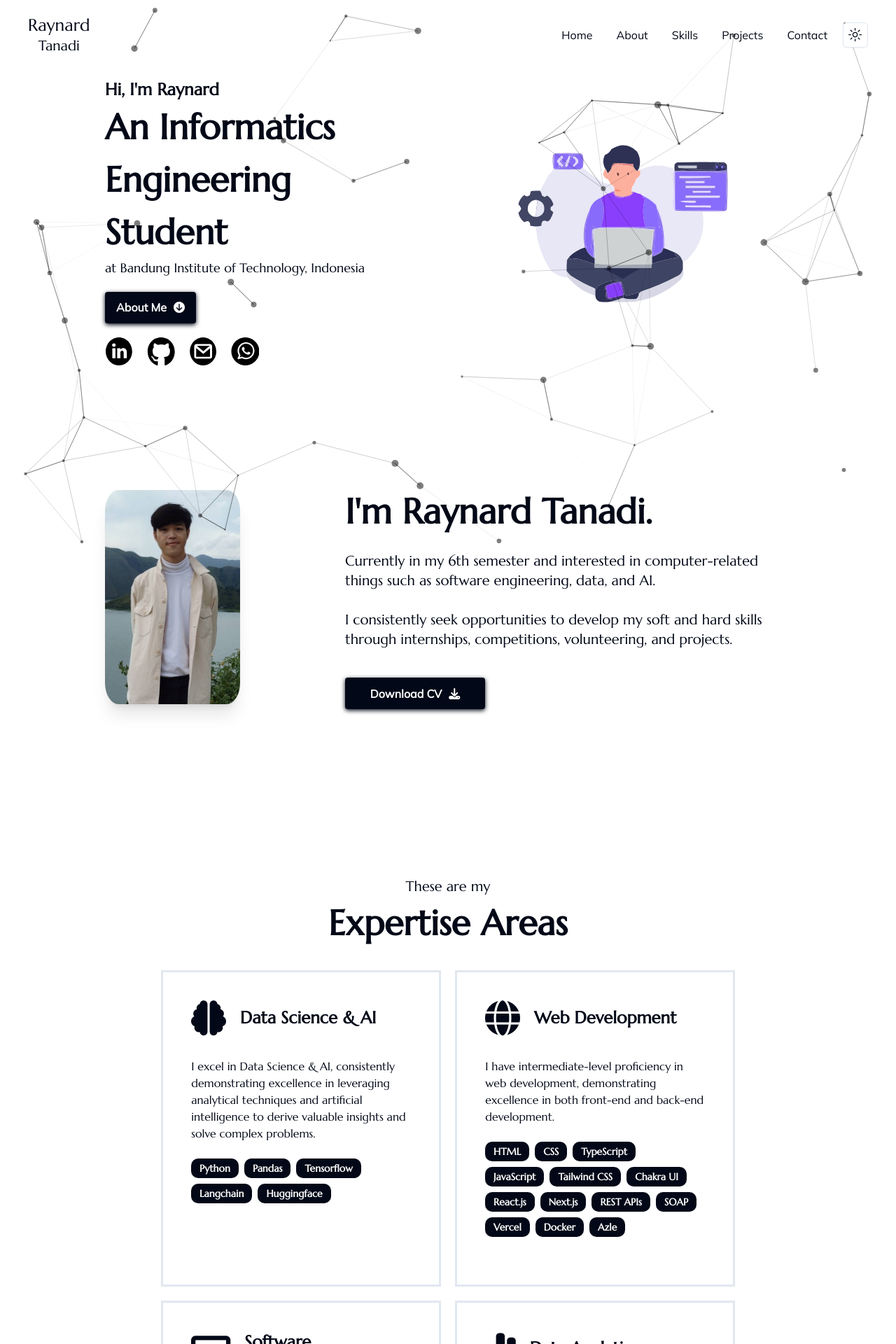
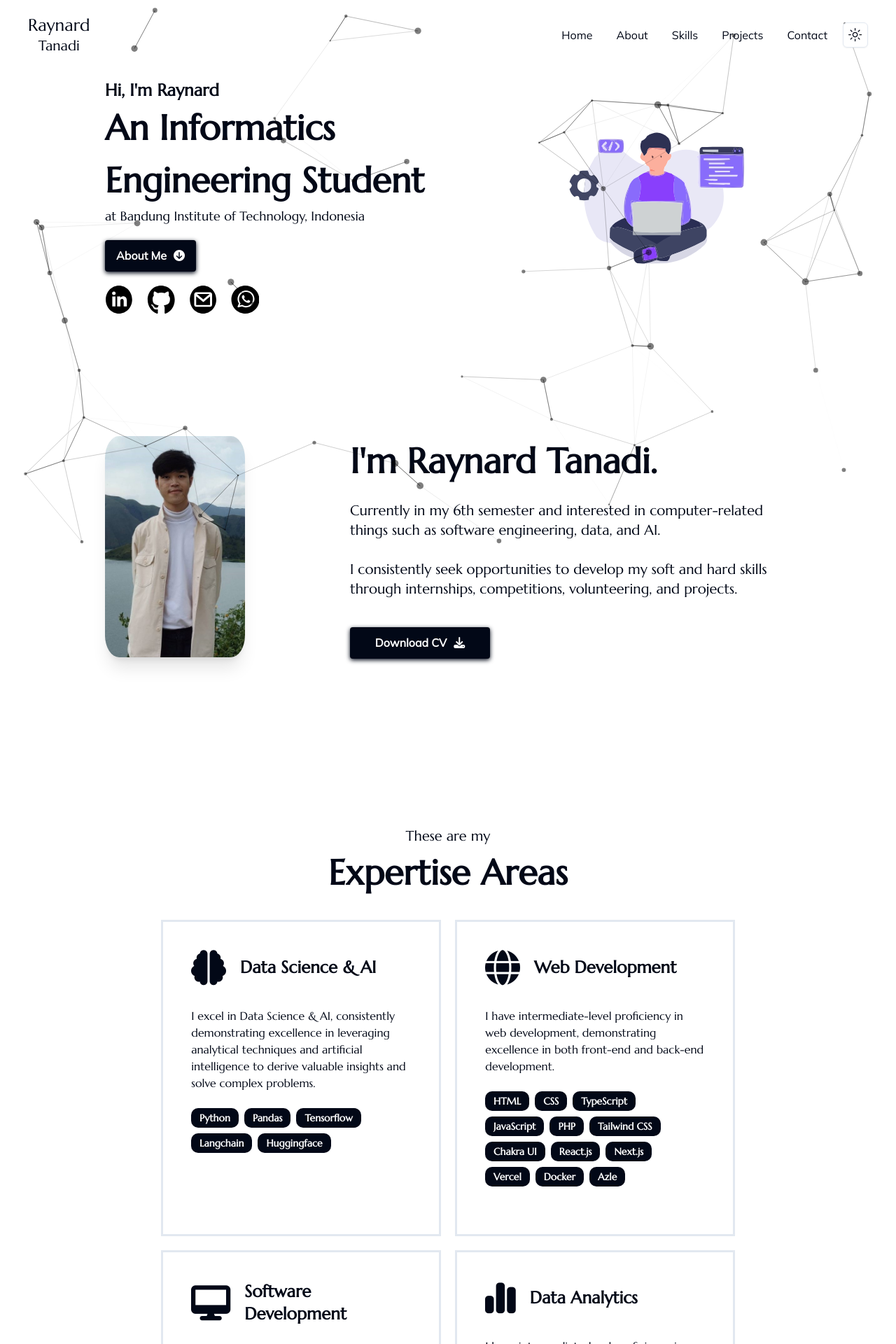
Before and after one commit to Raylouiss/personal_web, a Next.js app: page / in a window 1280 px wide. Shown: the top 1920 px of the page at 70% size. Built offline with nearby package versions, Linux system fonts and the light colour scheme.

Commit message:
fix: responsive design

```diff
--- a/src/components/Skills/Card.tsx
+++ b/src/components/Skills/Card.tsx
@@ -11,7 +11,7 @@ interface CardProps{
 const Card = ({ title, image, desc, tools} : CardProps): JSX.Element => {
 
   return (
-    <div className='w-[400px] h-auto flex flex-col border-[3px] px-10 py-10 mb-[50px] lg:mb-[0px]'>
+    <div className='max-w-[400px] h-auto flex flex-col border-[3px] px-10 py-10 mb-[50px] lg:mb-[0px]'>
         <div className='flex flex-row gap-5 items-center mb-5'>
             <i className={`fas ${image} text-foreground text-[50px]`}> </i>
             <h2 className='text-2xl font-bold'>{title}</h2>
--- a/src/components/ui/tilt.tsx
+++ b/src/components/ui/tilt.tsx
@@ -22,7 +22,7 @@ const TiltComponent = () => {
         <Image
             src={ProfilePicture}
             alt='Profile Picture'
-            className='w-[350px] rounded-[10%] transition-all duration-300 cursor-pointer shadow-xl'
+            className='w-[350px] min-w-[200px] rounded-[10%] transition-all duration-300 cursor-pointer shadow-xl'
         />
       </div>
     </Tilt>
--- a/src/contexts/About.tsx
+++ b/src/contexts/About.tsx
@@ -31,7 +31,7 @@ const About = (): JSX.Element => {
   }
 
   return (
-    <div className='w-screen h-auto flex lg:flex-row flex-col justify-center items-center font-marcellus overflow-hidden px-[150px] py-10 gap-[150px] mt-[120px]' id='About' >
+    <div className='w-screen h-auto flex lg:flex-row flex-col justify-center items-center font-marcellus overflow-hidden px-[150px] py-10 gap-[50px] lg:gap-[150px] mt-[120px]' id='About' >
       <TiltComponent />
       <div className='flex flex-col justify-center items-center  lg:items-start lg:justify-start lg:text-start text-center gap-5'>
         <h1 className='font-bold text-[50px]'>
--- a/src/contexts/Home.tsx
+++ b/src/contexts/Home.tsx
@@ -86,7 +86,7 @@ const Home = () => {
           ))}
         </div>
       </div>
-      <Image src={HeroImage} alt='HeroImage' width={700}/>
+      <Image src={HeroImage} alt='HeroImage' width={700} className='min-w-[400px]'/>
     </div>
   )
 }
--- a/src/contexts/Skills.tsx
+++ b/src/contexts/Skills.tsx
@@ -14,7 +14,7 @@ const skills = [
         title: "Web Development",
         desc: "I have intermediate-level proficiency in web development, demonstrating excellence in both front-end and back-end development.",
         image: "fa-globe",
-        tools: ["HTML", "CSS", "TypeScript", "JavaScript", "Tailwind CSS", "Chakra UI", "React.js", "Next.js", "REST APIs", "SOAP", "Vercel", "Docker", "Azle"]
+        tools: ["HTML", "CSS", "TypeScript", "JavaScript", "PHP", "Tailwind CSS", "Chakra UI", "React.js", "Next.js", "Vercel", "Docker", "Azle"]
     },
     {
         title: "Software Development",
```
